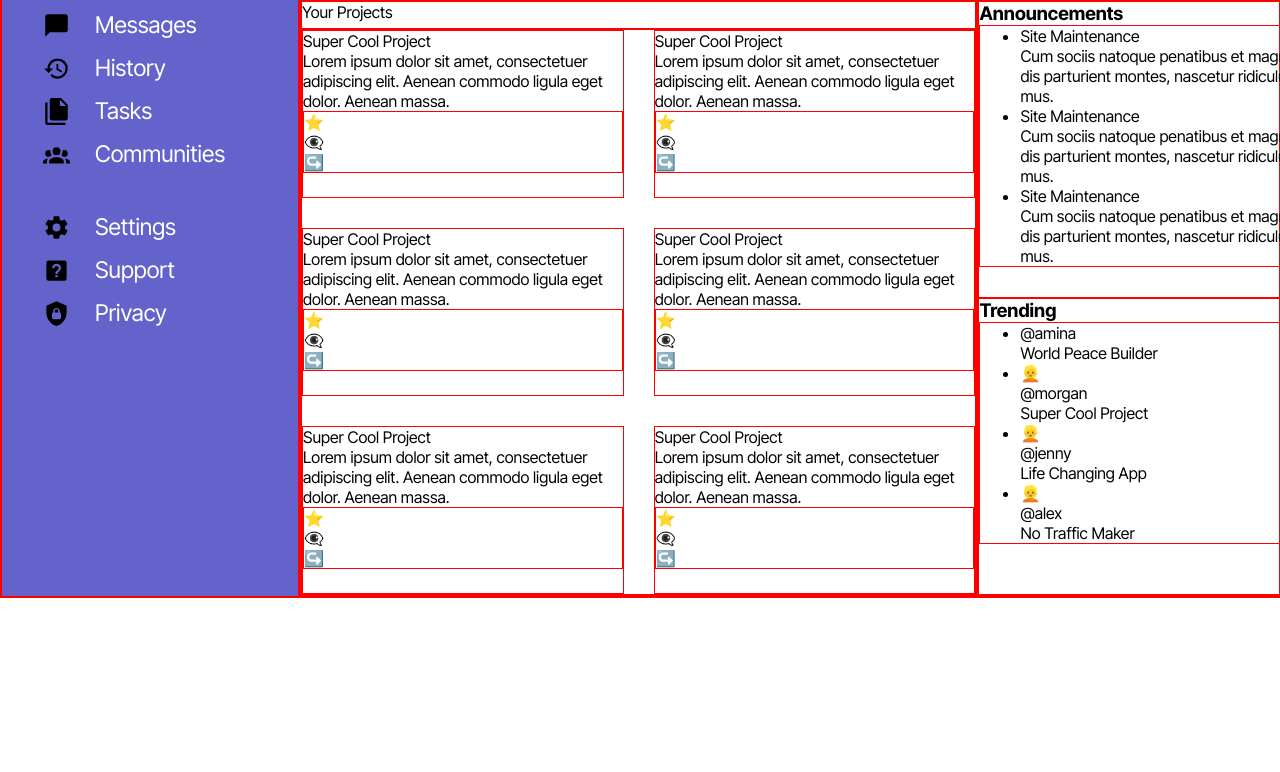
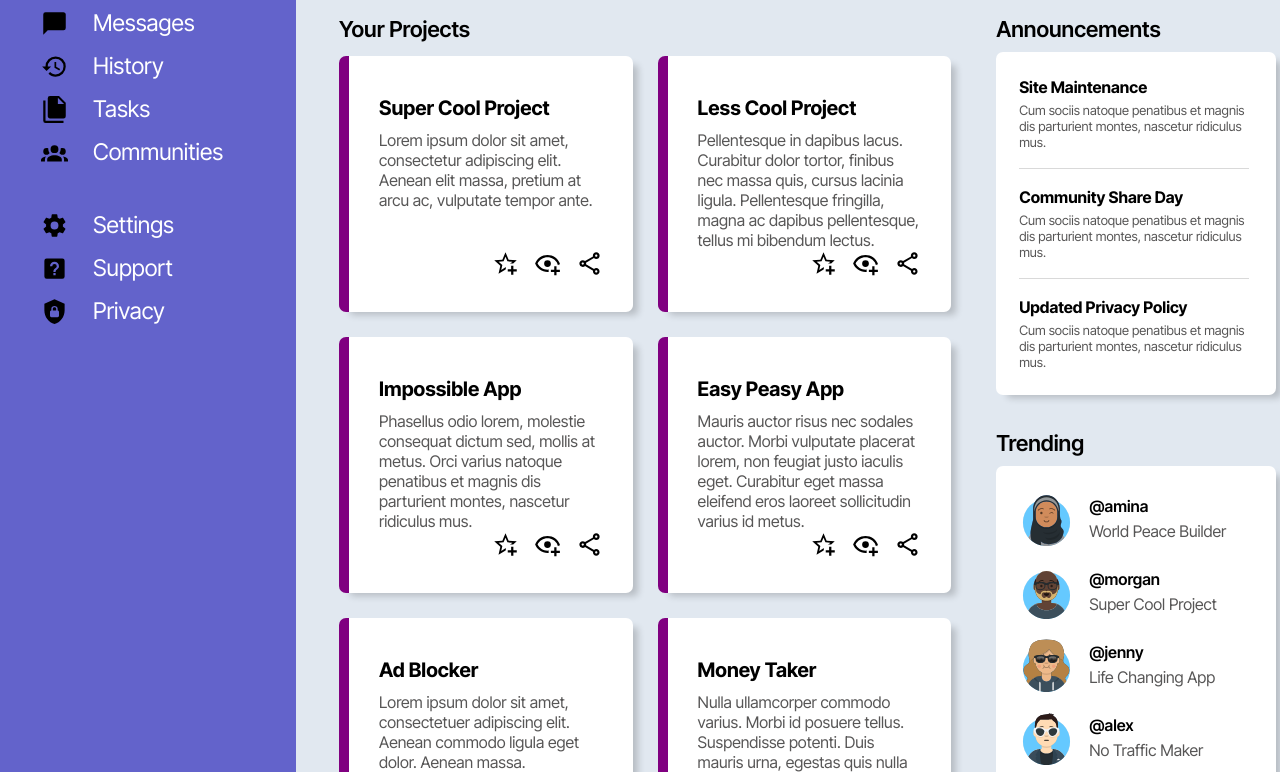
Before and after one commit to vbenedeto/admin-dashboard, a plain HTML site: page index.html in a window 1280 px wide. Shown: the part 202-974 px from the top of the page. Before the commit the page ends 800 px from the top, so only its background shows below. Drawn offline with Linux system fonts and the light colour scheme.

Commit message:
Finish the basic style of the page

```diff
--- a/index.css
+++ b/index.css
@@ -1,23 +1,24 @@
 * {
   margin: 0;
   box-sizing: border-box;
+  list-style: none;
+  padding: 0;
 }
 
 input, button {
   font: inherit;
 }
 
-div {
+/* div {
   border: 1px solid red;
-}
+} */
 
 #main-grid {
   min-height: 100vh;
   display: grid;
   grid-template-columns: 1fr 4fr;
-  grid-template-rows: 1fr 3fr;
+  grid-template-rows: 183px 4fr;
   font-family: "Inter Tight", sans-serif;
-
 }
 
 #dashboard {
@@ -58,7 +59,13 @@ div {
 }
 
 .header {
-  padding: 20px 40px;
+  padding: 15px 40px;
+  display: flex;
+  flex-direction: column;
+  justify-content: space-between;
+  box-shadow: 0px 6px 4px -1px rgba(0,0,0,0.14);
+  position: relative;
+  z-index: 1;
 }
 
 .header__top {
@@ -139,23 +146,108 @@ input[type="search"] {
 }
 
 
-#main-content {
-  display: grid;
-  grid-template-columns: 2fr 1fr;
+.main-content {
+  display: flex;
+  gap: 30px;
+  background-color: #e1e8f0;
+  padding: 35px 30px 50px 0px;
 }
 
-#right {
+.main-content__left {
   display: grid;
   grid-template-rows: 1fr 20fr;
+  padding: 0 15px 0 43px;
+  flex: 6;
 }
 
-#left {
-  display: grid;
-  grid-template-rows: 1fr 1fr;
+.main-content__right {
+  display: flex;
+  flex-direction: column;
+  flex: 2;
+  gap: 35px;
+}
+
+.content__title {
+  font-size: 22px;
+  font-weight: 600;
 }
 
 .cards {
   display: grid;
   grid-template-columns: 1fr 1fr;
-  gap: 30px;
+  gap: 25px;
 }
+
+.card {
+  display: flex;
+  flex-direction: column;
+  padding: 35px 30px;
+  border-left: 10px solid purple;
+  border-radius: 7px;
+  box-shadow: 8px 6px 7px -3px rgba(0,0,0,0.19);
+  background-color: white;
+  justify-content: space-between;
+}
+
+.grey {
+  color: #575656;
+  padding-top: 5px;
+}
+
+.card-icons {
+  display: flex;
+  gap: 15px;
+  justify-content: end;
+
+}
+
+.card__title {
+  font-size: 20px;
+  padding-bottom: 10px;
+}
+
+.bold {
+  font-weight: bold;
+  color: black;
+}
+
+.announcements, .trending {
+  display: flex;
+  flex-direction: column;
+  gap: 10px;
+}
+
+.announcement__card, .trending__card {
+  background-color: white;
+  padding: 20px 10px;
+  width: 280px;
+  border-radius: 7px;
+  box-shadow: 8px 6px 7px -3px rgba(0, 0, 0, 0.19);
+  padding: 25px 23px;
+}
+
+.main-content__right ul {
+  list-style-type: none;
+  display: flex;
+  flex-direction: column;
+  gap: 18px;
+}
+
+.sm-text {
+  font-size: 13px;
+}
+
+.announcement__card > ul div {
+  border-bottom: 1.5px solid #d9d9d9;
+  width: 230px;
+}
+
+.trending__card li {
+  display: flex;
+  gap: 15px;
+  align-items: center;
+}
+
+.user {
+  font-weight: 600;
+}
--- a/index.html
+++ b/index.html
@@ -74,125 +74,148 @@
         </ul>
       </div>
     </div>
-    <div id="main-content">
-      <div id="right">
-        <div>Your Projects</div>
+    <div class="main-content">
+      <div class="main-content__left">
+        <h3 class="content__title">Your Projects</h3>
         <div class="cards">
           <div class="card">
-            <p class="title">Super Cool Project</p>
-            <p>Lorem ipsum dolor sit amet, consectetuer adipiscing elit. Aenean commodo ligula eget dolor. Aenean massa.
+            <div class="grey">
+              <p class="card__title card__title bold">Super Cool Project</p>
+              <p>Lorem ipsum dolor sit amet, consectetur adipiscing elit. Aenean elit massa, pretium at arcu ac, vulputate tempor ante.
               </p>
+            </div>
             <div class="card-icons">
-              <p>⭐️</p>
-              <p>👁️‍🗨️</p>
-              <p>↪️</p>
+              <img src="icons/cards/star-plus-outline.svg" alt="" class="icon">
+              <img src="icons/cards/eye-plus-outline.svg" alt="" class="icon">
+              <img src="icons/cards/share-variant-outline.svg" alt="" class="icon">
             </div>
           </div>
 
           <div class="card">
-            <p class="title">Super Cool Project</p>
-            <p>Lorem ipsum dolor sit amet, consectetuer adipiscing elit. Aenean commodo ligula eget dolor. Aenean massa.
+            <div class="grey">
+              <p class="card__title bold">Less Cool Project</p>
+              <p>Pellentesque in dapibus lacus. Curabitur dolor tortor, finibus nec massa quis, cursus lacinia ligula. Pellentesque fringilla, magna ac dapibus pellentesque, tellus mi bibendum lectus.
               </p>
+            </div>
              <div class="card-icons">
-              <p>⭐️</p>
-              <p>👁️‍🗨️</p>
-              <p>↪️</p>
+              <img src="icons/cards/star-plus-outline.svg" alt="" class="icon">
+              <img src="icons/cards/eye-plus-outline.svg" alt="" class="icon">
+              <img src="icons/cards/share-variant-outline.svg" alt="" class="icon">
             </div>
           </div>
 
           <div class="card">
-            <p class="title">Super Cool Project</p>
-            <p>Lorem ipsum dolor sit amet, consectetuer adipiscing elit. Aenean commodo ligula eget dolor. Aenean massa.
+            <div class="grey">
+              <p class="card__title bold">Impossible  App</p>
+              <p>Phasellus odio lorem, molestie consequat dictum sed, mollis at metus. Orci varius natoque penatibus et magnis dis parturient montes, nascetur ridiculus mus.
               </p>
+            </div>
              <div class="card-icons">
-              <p>⭐️</p>
-              <p>👁️‍🗨️</p>
-              <p>↪️</p>
+              <img src="icons/cards/star-plus-outline.svg" alt="" class="icon">
+              <img src="icons/cards/eye-plus-outline.svg" alt="" class="icon">
+              <img src="icons/cards/share-variant-outline.svg" alt="" class="icon">
             </div>
           </div>
 
           <div class="card">
-            <p class="title">Super Cool Project</p>
-            <p>Lorem ipsum dolor sit amet, consectetuer adipiscing elit. Aenean commodo ligula eget dolor. Aenean massa.
+            <div class="grey">
+              <p class="card__title bold">Easy Peasy App</p>
+              <p>Mauris auctor risus nec sodales auctor. Morbi vulputate placerat lorem, non feugiat justo iaculis eget. Curabitur eget massa eleifend eros laoreet sollicitudin varius id metus.
               </p>
+            </div>
             <div class="card-icons">
-              <p>⭐️</p>
-              <p>👁️‍🗨️</p>
-              <p>↪️</p>
+              <img src="icons/cards/star-plus-outline.svg" alt="" class="icon">
+              <img src="icons/cards/eye-plus-outline.svg" alt="" class="icon">
+              <img src="icons/cards/share-variant-outline.svg" alt="" class="icon">
             </div>
           </div>
 
           <div class="card">
-            <p class="title">Super Cool Project</p>
+            <div class="grey">
+              <p class="card__title bold">Ad Blocker</p>
               <p>Lorem ipsum dolor sit amet, consectetuer adipiscing elit. Aenean commodo ligula eget dolor. Aenean massa.
               </p>
+            </div>
             <div class="card-icons">
-              <p>⭐️</p>
-              <p>👁️‍🗨️</p>
-              <p>↪️</p>
+              <img src="icons/cards/star-plus-outline.svg" alt="" class="icon">
+              <img src="icons/cards/eye-plus-outline.svg" alt="" class="icon">
+              <img src="icons/cards/share-variant-outline.svg" alt="" class="icon">
             </div>
           </div>
 
           <div class="card">
-            <p class="title">Super Cool Project</p>
-            <p>Lorem ipsum dolor sit amet, consectetuer adipiscing elit. Aenean commodo ligula eget dolor. Aenean massa.
+            <div class="grey">
+              <p class="card__title bold">Money Taker</p>
+              <p>Nulla ullamcorper commodo varius. Morbi id posuere tellus. Suspendisse potenti. Duis mauris urna, egestas quis nulla ut.
               </p>
+            </div>
              <div class="card-icons">
-              <p>⭐️</p>
-              <p>👁️‍🗨️</p>
-              <p>↪️</p>
+              <img src="icons/cards/star-plus-outline.svg" alt="" class="icon">
+              <img src="icons/cards/eye-plus-outline.svg" alt="" class="icon">
+              <img src="icons/cards/share-variant-outline.svg" alt="" class="icon">
             </div>
           </div>
         </div>
       </div>
-      <div id="left">
-        <div id="announcements">
-          <h3>Announcements</h3>
-          <div>
+      <div class="main-content__right">
+        <div class="announcements">
+          <h3 class="content__title">Announcements</h3>
+          <div class="announcement__card">
             <ul>
               <li>
-                <p>Site Maintenance</p>
-                <p>
+                <p class="bold">Site Maintenance</p>
+                <p class="grey sm-text">
                   Cum sociis natoque penatibus et magnis dis parturient montes, nascetur ridiculus mus.
                 </p>
               </li>
+              <div></div>
               <li>
-                <p>Site Maintenance</p>
-                <p>
+                <p class="bold">Community Share Day</p>
+                <p class="grey sm-text">
                   Cum sociis natoque penatibus et magnis dis parturient montes, nascetur ridiculus mus.
                 </p>
               </li>
+              <div></div>
               <li>
-                <p>Site Maintenance</p>
-                <p>
+                <p class="bold">Updated Privacy Policy</p>
+                <p class="grey sm-text">
                   Cum sociis natoque penatibus et magnis dis parturient montes, nascetur ridiculus mus.
                 </p>
               </li>
             </ul>
           </div>
         </div>
-        <div id="trending">
-          <h3>Trending</h3>
-          <div>
+        <div class="trending">
+          <h3 class="content__title">Trending</h3>
+          <div class="trending__card">
             <ul>
               <li>
-                <p>@amina</p>
-                <p>World Peace Builder</p>
+                <img src="icons/amina.svg" class="small-avatar" alt="">
+                <div>
+                  <p class="user">@amina</p>
+                  <p class="grey">World Peace Builder</p>
+                </div>
               </li>
               <li>
-                <p>👱</p>
-                <p>@morgan</p>
-                <p>Super Cool Project</p>
+                <img src="icons/morgan.svg" class="small-avatar" alt="">
+                <div>
+                  <p class="user">@morgan</p>
+                  <p class="grey">Super Cool Project</p>
+                </div>
               </li>
               <li>
-                <p>👱</p>
-                <p>@jenny</p>
-                <p>Life Changing App</p>
+                <img src="icons/jenny.svg" class="small-avatar" alt="">
+                <div>
+                  <p class="user">@jenny</p>
+                  <p class="grey">Life Changing App</p>
+                </div>
               </li>
               <li>
-                <p>👱</p>
-                <p>@alex</p>
-                <p>No Traffic Maker</p>
+                <img src="icons/alex.svg" class="small-avatar" alt="">
+                <div>
+                  <p class="user">@alex</p>
+                  <p class="grey">No Traffic Maker</p>
+                </div>
               </li>
             </ul>
           </div>
```
Also changed, not shown: icons/alex.svg (added), icons/amina.svg (added), icons/jenny.svg (added), icons/morgan.svg (added). Lines whose indentation alone changed are shown as unchanged.
